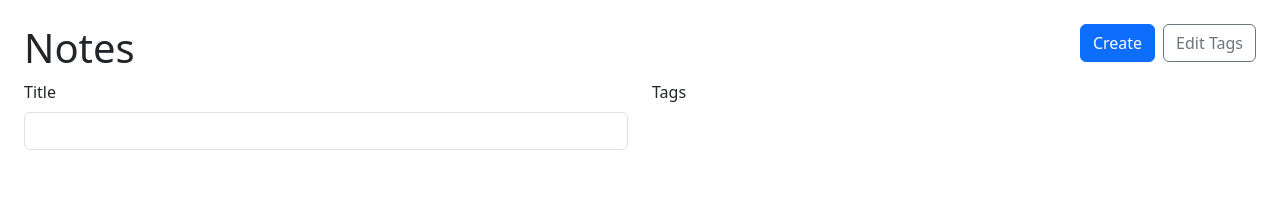
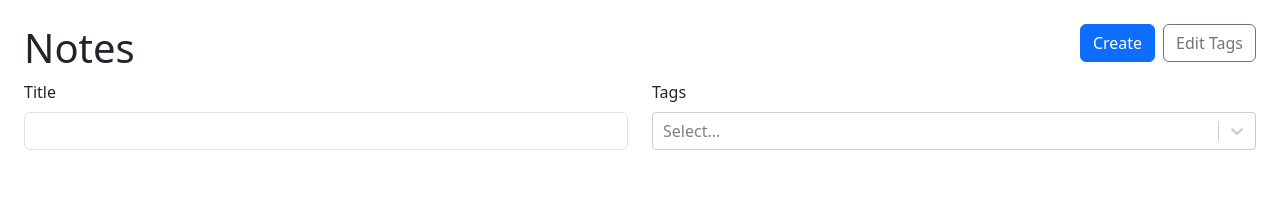
Before and after one commit to aaronwp21/note-taker, a Next.js app: page / in a window 1280 px wide. Shown: the top 202 px of the page. Built offline with nearby package versions, Linux system fonts and the light colour scheme.

Commit message:
available tags appearing to be filtered

```diff
--- a/src/components/NoteList.tsx
+++ b/src/components/NoteList.tsx
@@ -1,9 +1,16 @@
-import React from 'react'
+import React, {useState} from 'react'
 import Link from 'next/link'
 import { Row, Col, Stack, Button, Form } from 'react-bootstrap'
 import ReactSelect from 'react-select'
+import { Tag } from '@/types';
 
-function NoteList() {
+type NoteListProps = {
+  availableTags: Tag[]
+}
+
+function NoteList({ availableTags }: NoteListProps) {
+  const [selectedTags, setSelectedTags] = useState<Tag[]>([]);
+
   return (
     <>
       <Row>
@@ -28,7 +35,7 @@ function NoteList() {
           <Col>
           <Form.Group controlId="tags">
               <Form.Label>Tags</Form.Label>
-              {/* <ReactSelect
+              <ReactSelect
                 value={selectedTags.map((tag) => {
                   return { label: tag.label, value: tag.id };
                 })}
@@ -43,7 +50,7 @@ function NoteList() {
                   );
                 }}
                 isMulti
-              /> */}
+              />
             </Form.Group>
           </Col>
         </Row>
--- a/src/pages/index.tsx
+++ b/src/pages/index.tsx
@@ -1,11 +1,16 @@
-import Image from 'next/image'
-import Layout from '@/components/Layout'
-import NoteList from '@/components/NoteList'
+import Image from 'next/image';
+import Layout from '@/components/Layout';
+import NoteList from '@/components/NoteList';
+import { Tag } from '@/types';
 
-export default function Home() {
+type NoteListProps = {
+  availableTags: Tag[]
+}
+
+export default function Home({ availableTags }: NoteListProps) {
   return (
     <Layout>
-      <NoteList />
+      <NoteList availableTags={availableTags} />
     </Layout>
-  )
+  );
 }
```
